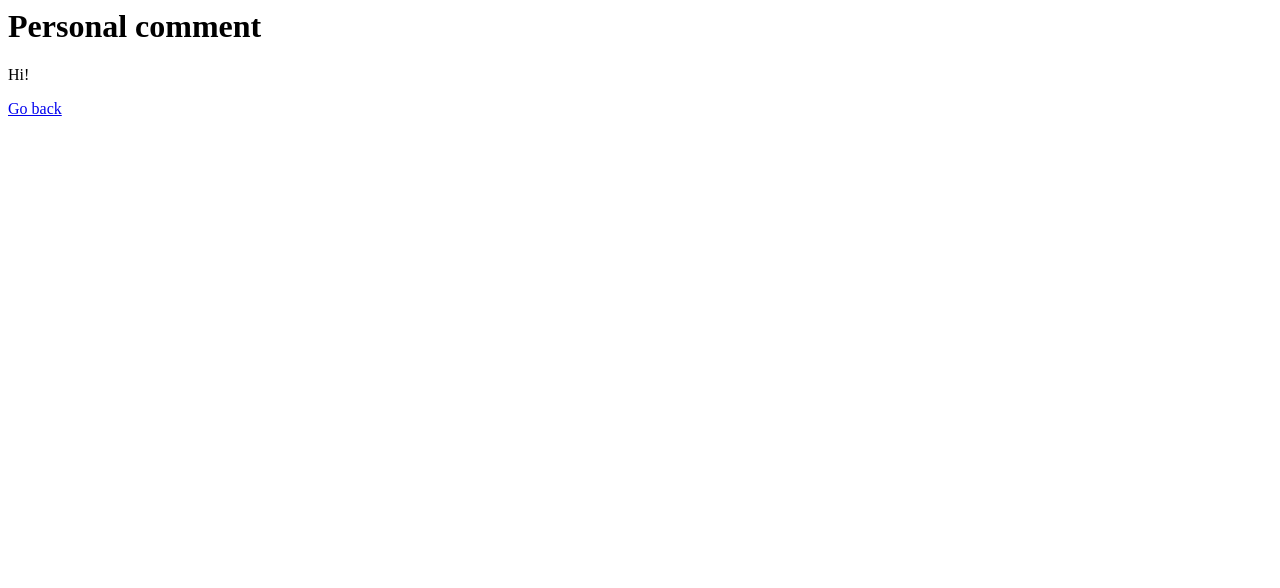
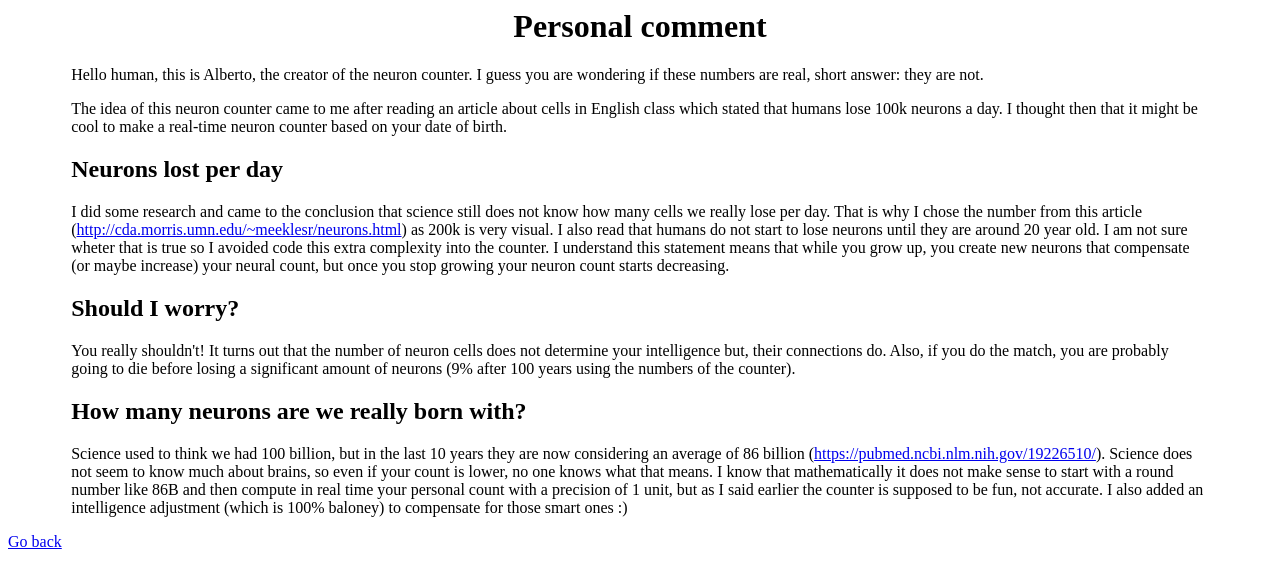
Before and after one commit to AlbertoFemenias/NeuronCounter, a plain HTML site: page veracity.html in a window 1280 px wide. Drawn offline with Linux system fonts and the light colour scheme.

Commit message:
feat: added author comment

```diff
--- a/veracity.html
+++ b/veracity.html
@@ -2,8 +2,38 @@
   <head>
   </head>
   <body>
-    <h1>Personal comment</h1>
-    <p>Hi!</p>
+    <center><h1>Personal comment</h1></center>
+    <div style="padding-left: 5%; padding-right: 5%;">
+    <p>Hello human, this is Alberto, the creator of the neuron counter. I guess you are wondering
+       if these numbers are real, short answer: they are not.</p>
+    <p>The idea of this neuron counter came to me after reading an article about cells in English
+      class which stated that humans lose 100k neurons a day. I thought then that it might be cool to make a
+      real-time neuron counter based on your date of birth.</p>
+    <h2>Neurons lost per day</h2>
+    <p>I did some research and came to the conclusion that science still does not know how many cells
+      we really lose per day. That is why I chose the number from this article
+      (<a href=" http://cda.morris.umn.edu/~meeklesr/neurons.html">http://cda.morris.umn.edu/~meeklesr/neurons.html</a>)
+      as 200k is very visual. I also read that humans do not start to lose neurons until they are
+      around 20 year old. I am not sure wheter that is true so I avoided code this extra complexity into the counter.
+      I understand this statement means that while you grow up, you create new neurons that compensate
+      (or maybe increase) your neural count, but once you stop growing your neuron count starts decreasing.
+    </p>
+    <h2>Should I worry?</h2>
+    <p>You really shouldn't! It turns out that the number of neuron cells does not determine your
+      intelligence but, their connections do. Also, if you do the match, you are probably going to die
+      before losing a significant amount of neurons (9% after 100 years using the numbers of the counter).
+    </p>
+    <h2>How many neurons are we really born with?</h2>
+    <p>Science used to think we had 100 billion, but in the last 10 years they are now considering an average
+       of 86 billion (<a href="https://pubmed.ncbi.nlm.nih.gov/19226510/">https://pubmed.ncbi.nlm.nih.gov/19226510/</a>).
+       Science does not seem to know much about brains, so even if your count is lower, no one knows what
+       that means.
+       I know that mathematically it does not make sense to start with a round number like 86B and then compute
+       in real time your personal count with a precision of 1 unit, but as I said earlier the counter is
+       supposed to be fun, not accurate.
+       I also added an intelligence adjustment (which is 100% baloney) to compensate for those smart ones :)
+    </p>
+    </div>
     <a href="index.html">Go back</a>
   </body>
 </html>
```
Also changed, not shown: index.html (+3 -3 lines), 1 other file.
